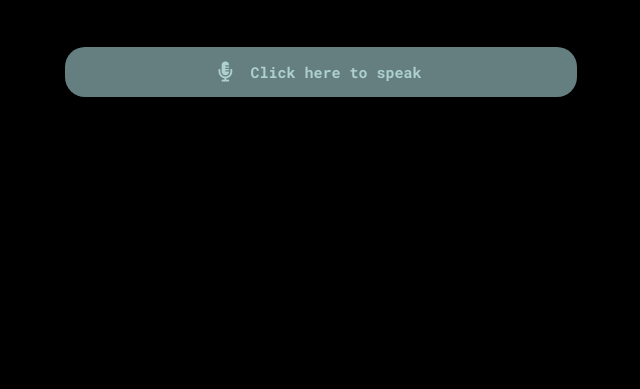
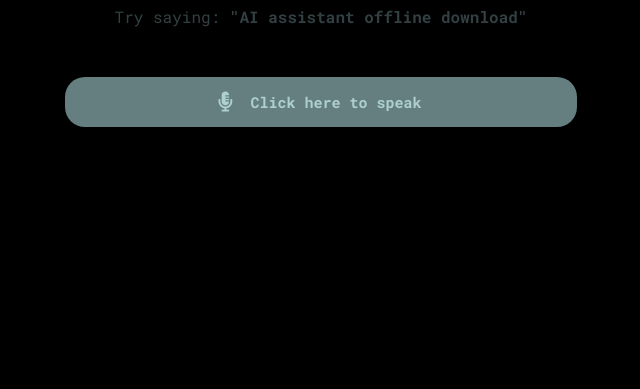
Before and after one commit to khanna312/jarvis, a plain HTML site: page index.html in a window 1280 px wide. Shown: the part 411-800 px from the top of the page, without its empty margins (319-959 px from the left). Drawn offline with Linux system fonts and the light colour scheme.

Commit message:
Update index.html

```diff
--- a/index.html
+++ b/index.html
@@ -9,7 +9,6 @@
     <link rel="shortcut icon" href="avatar.png" type="image/x-icon">
     <link rel="stylesheet" href="style.css">
     <link rel="stylesheet" href="https://cdnjs.cloudflare.com/ajax/libs/font-awesome/5.15.3/css/all.min.css">
-
 </head>
 
 <body>
@@ -20,10 +19,13 @@
             </div>
             <h1>J A R V I S</h1>
             <p>I'm a Virtual Assistant JARVIS, How may i help you?</p>
+            <div class="command-example">
+                <p>Try saying: <strong>"AI assistant offline download"</strong></p>
+            </div>
         </div>
         <div class="input">
             <button class="talk"><i class="fas fa-microphone-alt"></i></button>
-            <h1 class="content"> Click here to speak</h1>
+            <h1 class="content">Click here to speak</h1>
         </div>
     </section>
     <script src="app.js"></script>
```
